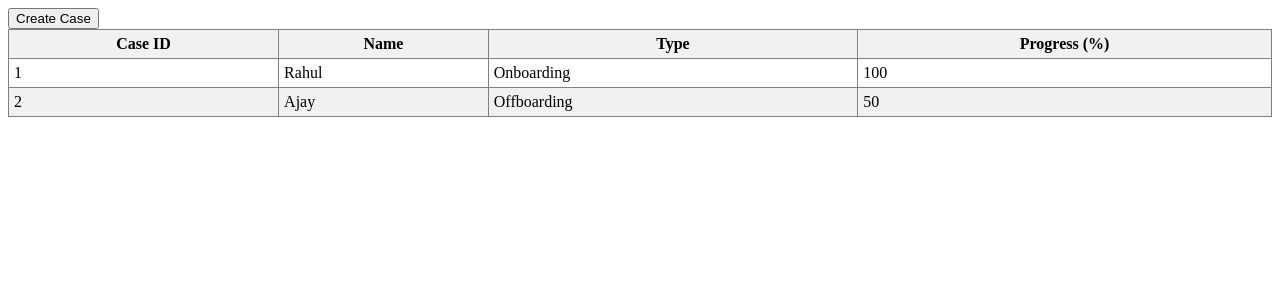
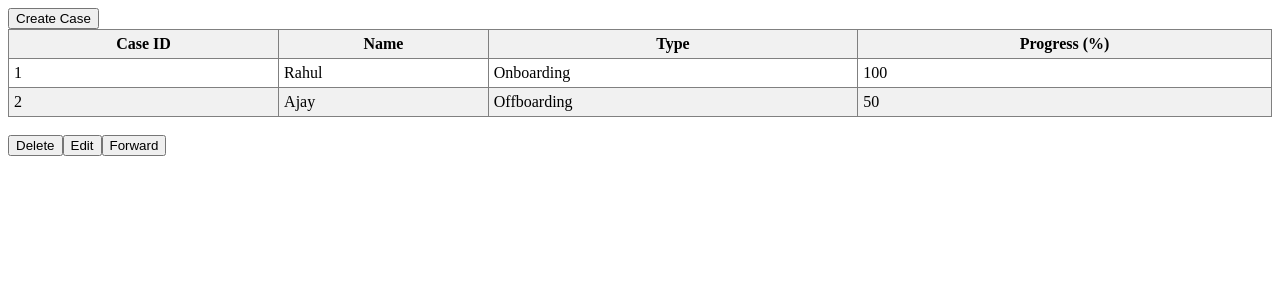
Before and after one commit to dx-pccw/angular-ivy-uez8vu, an Angular app: page / in a window 1280 px wide. Shown: the top 300 px of the page. Built offline with nearby package versions, Linux system fonts and the light colour scheme.

Commit message:
1 file modified

```diff
--- a/src/app/app.component.html
+++ b/src/app/app.component.html
@@ -2,14 +2,26 @@
 
 <table>
 	<tr>
-    <th *ngFor = "let column of headers">
+		<th *ngFor="let column of headers">
 			{{column}}
 		</th>
 	</tr>
 
-  <tr *ngFor = "let row of rows">
-    <td *ngFor = "let column of headers">
+	<tr *ngFor="let row of rows">
+		<td *ngFor="let column of headers">
 			{{row[column]}}
 		</td>
 	</tr>
 </table>
+
+<br/>
+
+<button>
+    Delete
+</button>
+<button>
+    Edit
+</button>
+<button>
+    Forward
+</button>
```
Lines whose indentation alone changed are shown as unchanged.
